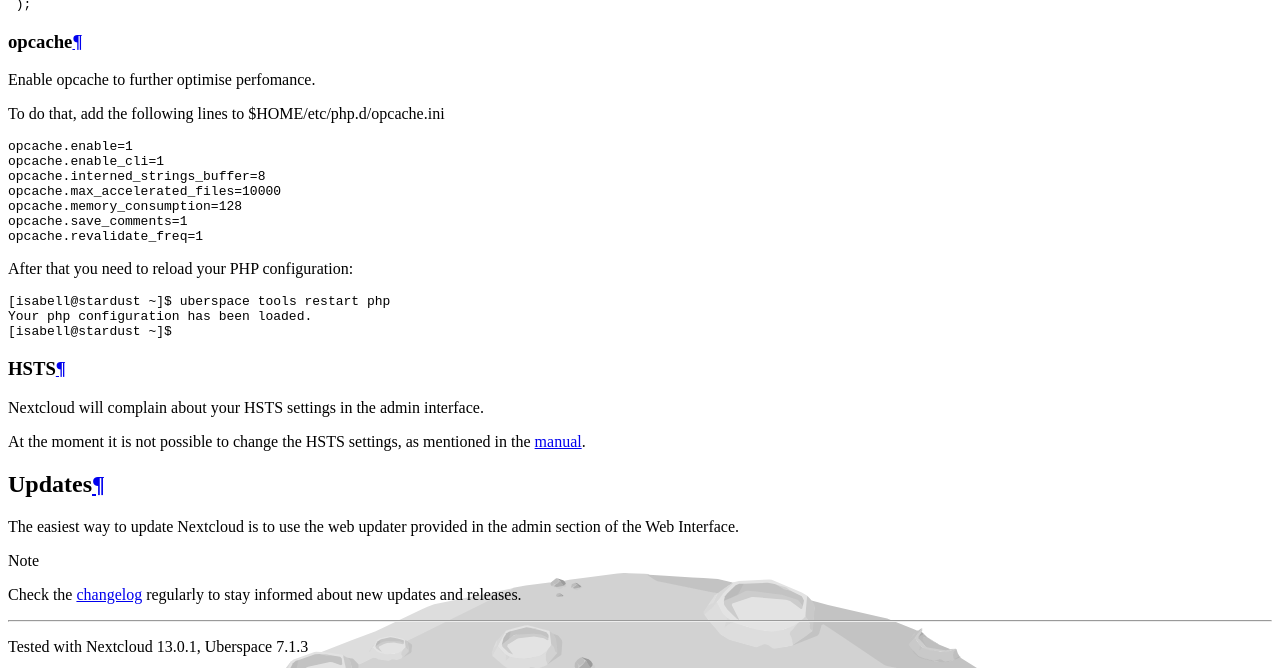
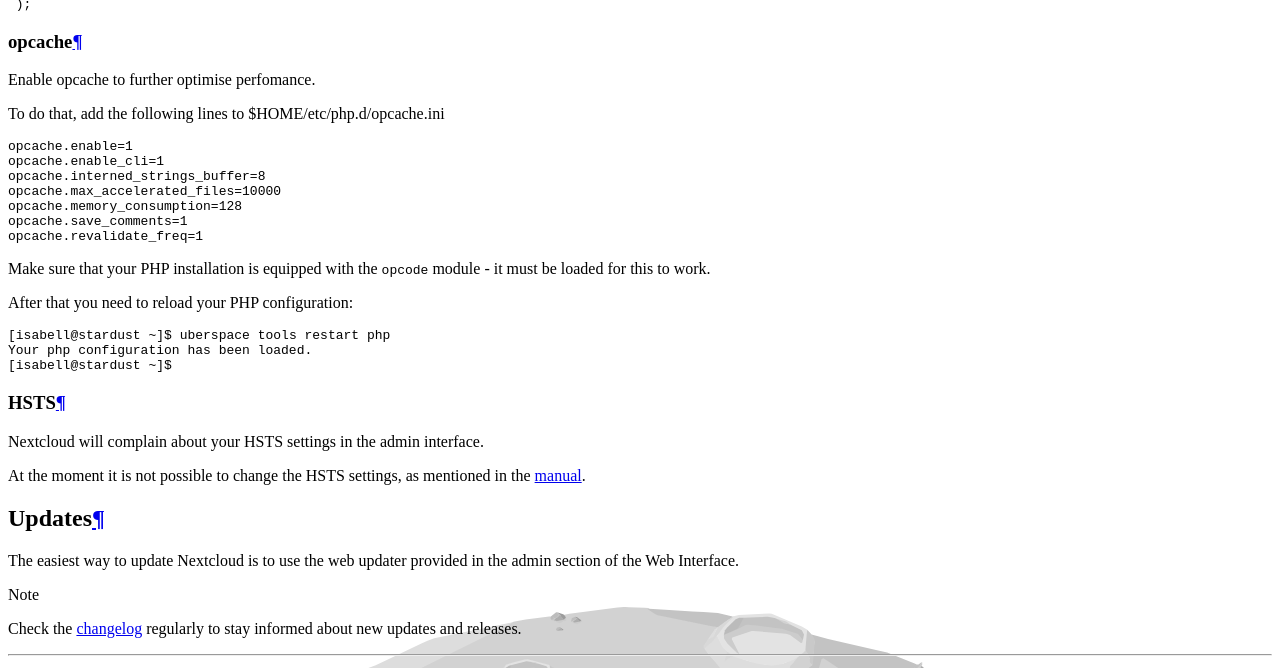
Before and after one commit to Uberspace/lab, a Sphinx documentation site: the page built from source/guide_nextcloud.rst, in a window 1280 px wide and 900 px high, scrolled down 2597 px, cut to the strip 0-668 px from the top of the window. Built offline with Sphinx 7.4.7 and the Read the Docs theme 2.0.0, drawn with Linux system fonts in a browser that asks for light colours.

Commit message:
Update guide_nextcloud.rst

```diff
--- a/source/guide_nextcloud.rst
+++ b/source/guide_nextcloud.rst
@@ -112,6 +112,8 @@
  opcache.save_comments=1
  opcache.revalidate_freq=1
 
+Make sure that your PHP installation is equipped with the ``opcode`` module - it must be loaded for this to work.
+
 After that you need to reload your PHP configuration:
 
 ::
```
